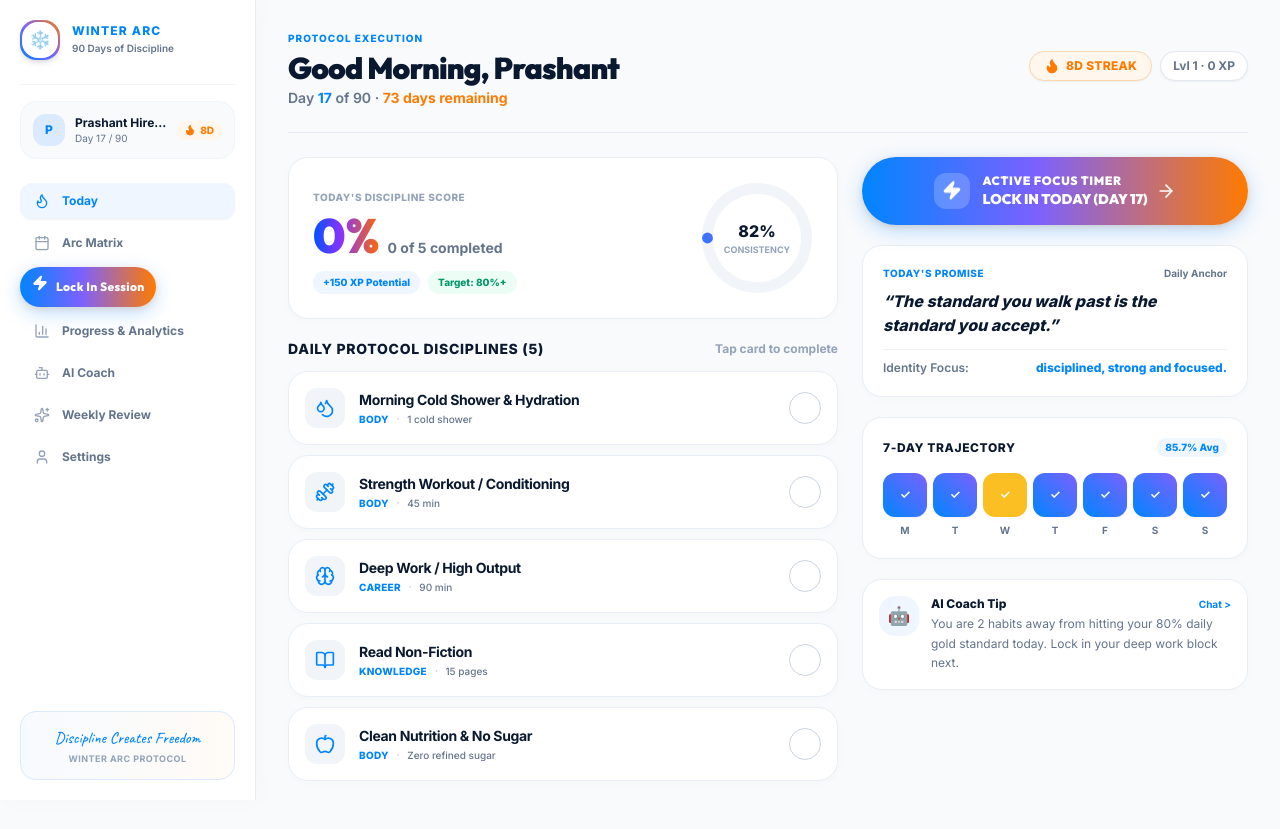
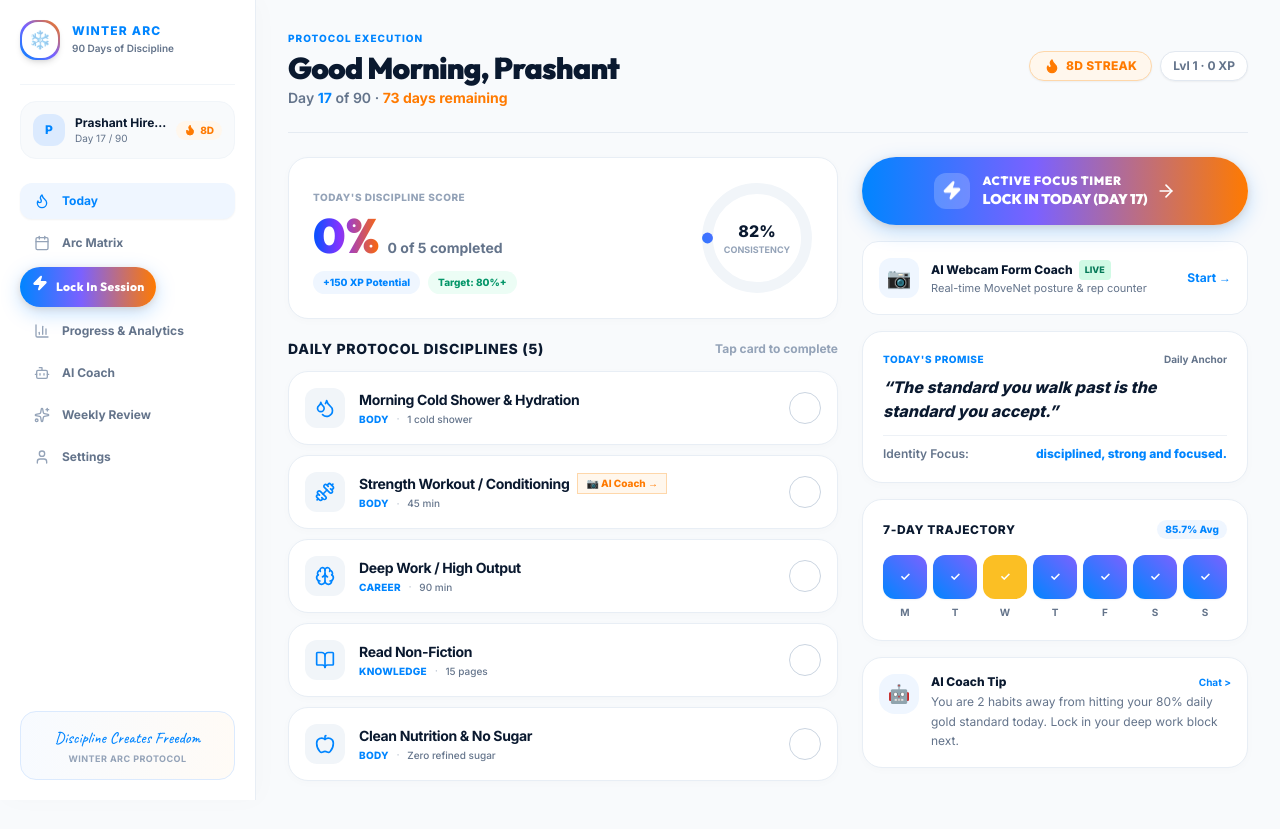
Before and after one commit to prashant13-bh/AI-Fitness-Trainer, a Next.js app: page /today in a window 1280 px wide. Built offline with nearby package versions, Linux system fonts and the light colour scheme; no server answers.

Commit message:
feat: add 1-click AI workout entry buttons to Today dashboard

```diff
--- a/src/app/lock-in/page.tsx
+++ b/src/app/lock-in/page.tsx
@@ -81,6 +81,24 @@ export default function LockInPage() {
     durationSecs: number;
     xp: number;
   } | null>(null);
+
+  // Read query params if arriving from direct 'Start AI Workout' links
+  useEffect(() => {
+    if (typeof window !== 'undefined') {
+      const params = new URLSearchParams(window.location.search);
+      const act = params.get('activity') as FocusActivity | null;
+      if (act && ACTIVITIES.some((a) => a.id === act)) {
+        setSelectedActivity(act);
+        if (act === 'workout') {
+          setWorkoutMode('camera');
+        }
+      }
+      const ex = params.get('exercise') as ExerciseType | null;
+      if (ex && ['pushups', 'squats', 'lunges', 'plank', 'jumping_jacks'].includes(ex)) {
+        setSelectedExercise(ex);
+      }
+    }
+  }, []);
 
   const timerRef = useRef<NodeJS.Timeout | null>(null);
 
--- a/src/app/today/page.tsx
+++ b/src/app/today/page.tsx
@@ -241,6 +241,7 @@ export default function TodayPage() {
                         </div>
 
                         <div>
+                          <div className="flex items-center gap-2">
                             <h3
                               className={`text-xs sm:text-sm font-bold tracking-tight ${
                                 habit.completed ? 'line-through text-[#64748B]' : 'text-[#0A192F]'
@@ -248,6 +249,16 @@ export default function TodayPage() {
                             >
                               {habit.title}
                             </h3>
+                            {habit.title.toLowerCase().includes('workout') && !habit.completed && (
+                              <Link
+                                href="/lock-in?activity=workout"
+                                onClick={(e) => e.stopPropagation()}
+                                className="inline-flex items-center gap-1 px-2 py-0.5 rounded-lg bg-orange-50 hover:bg-orange-100 text-[#FF7A00] border border-orange-200 text-[10px] font-extrabold transition shadow-xs"
+                              >
+                                <span>📷 AI Coach →</span>
+                              </Link>
+                            )}
+                          </div>
                           <div className="flex items-center gap-2 mt-0.5">
                             <span className="text-[9px] sm:text-[10px] font-black tracking-wide text-[#0085FF] uppercase">
                               {habit.category}
@@ -278,7 +289,7 @@ export default function TodayPage() {
           </div>
 
           {/* ── RIGHT COLUMN: QUICK ACTIONS & INSIGHTS (lg:col-span-5) ── */}
-          <div className="lg:col-span-5 space-y-5">
+          <div className="lg:col-span-5 space-y-4">
             {/* LOCK IN TODAY ACTION */}
             <Link
               href="/lock-in"
@@ -297,6 +308,32 @@ export default function TodayPage() {
                 </div>
               </div>
               <ArrowRight className="w-5 h-5" />
+            </Link>
+
+            {/* DIRECT AI CAMERA WORKOUT CARD */}
+            <Link
+              href="/lock-in?activity=workout"
+              className="w-full p-4 rounded-2xl bg-white border border-[#E8EEF5] hover:border-[#0085FF] hover:shadow-md transition flex items-center justify-between group"
+            >
+              <div className="flex items-center gap-3">
+                <div className="w-10 h-10 rounded-xl bg-blue-50 text-[#0085FF] flex items-center justify-center text-xl shrink-0 group-hover:bg-[#0085FF] group-hover:text-white transition-colors">
+                  📷
+                </div>
+                <div>
+                  <div className="text-xs font-extrabold text-[#0A192F] flex items-center gap-1.5">
+                    <span>AI Webcam Form Coach</span>
+                    <span className="text-[9px] font-black uppercase px-1.5 py-0.5 rounded bg-emerald-100 text-emerald-700">
+                      LIVE
+                    </span>
+                  </div>
+                  <div className="text-[11px] text-[#64748B]">
+                    Real-time MoveNet posture & rep counter
+                  </div>
+                </div>
+              </div>
+              <span className="text-xs font-bold text-[#0085FF] group-hover:translate-x-0.5 transition-transform">
+                Start →
+              </span>
             </Link>
 
             {/* TODAY'S PROMISE CARD */}
```
Lines whose indentation alone changed are shown as unchanged.
